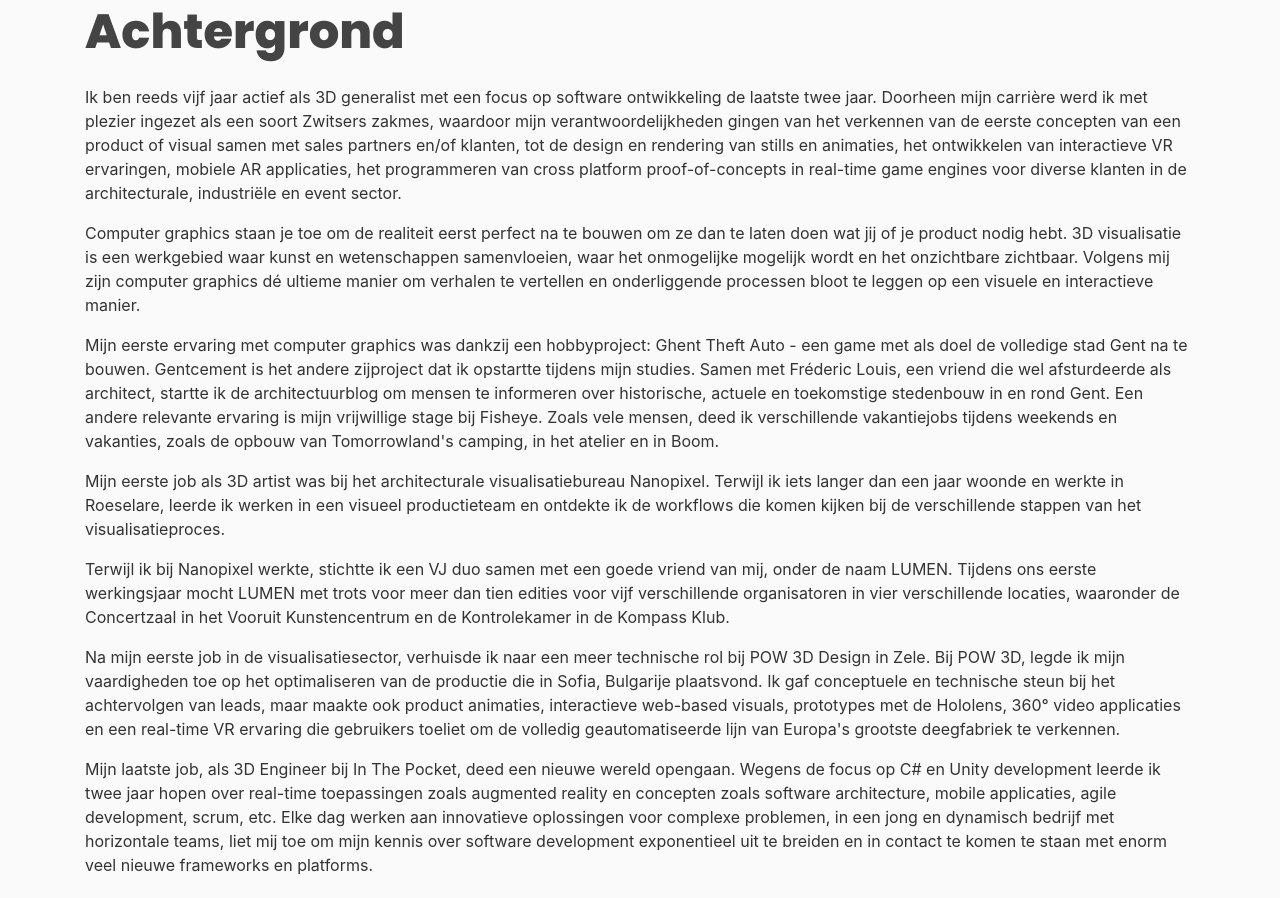
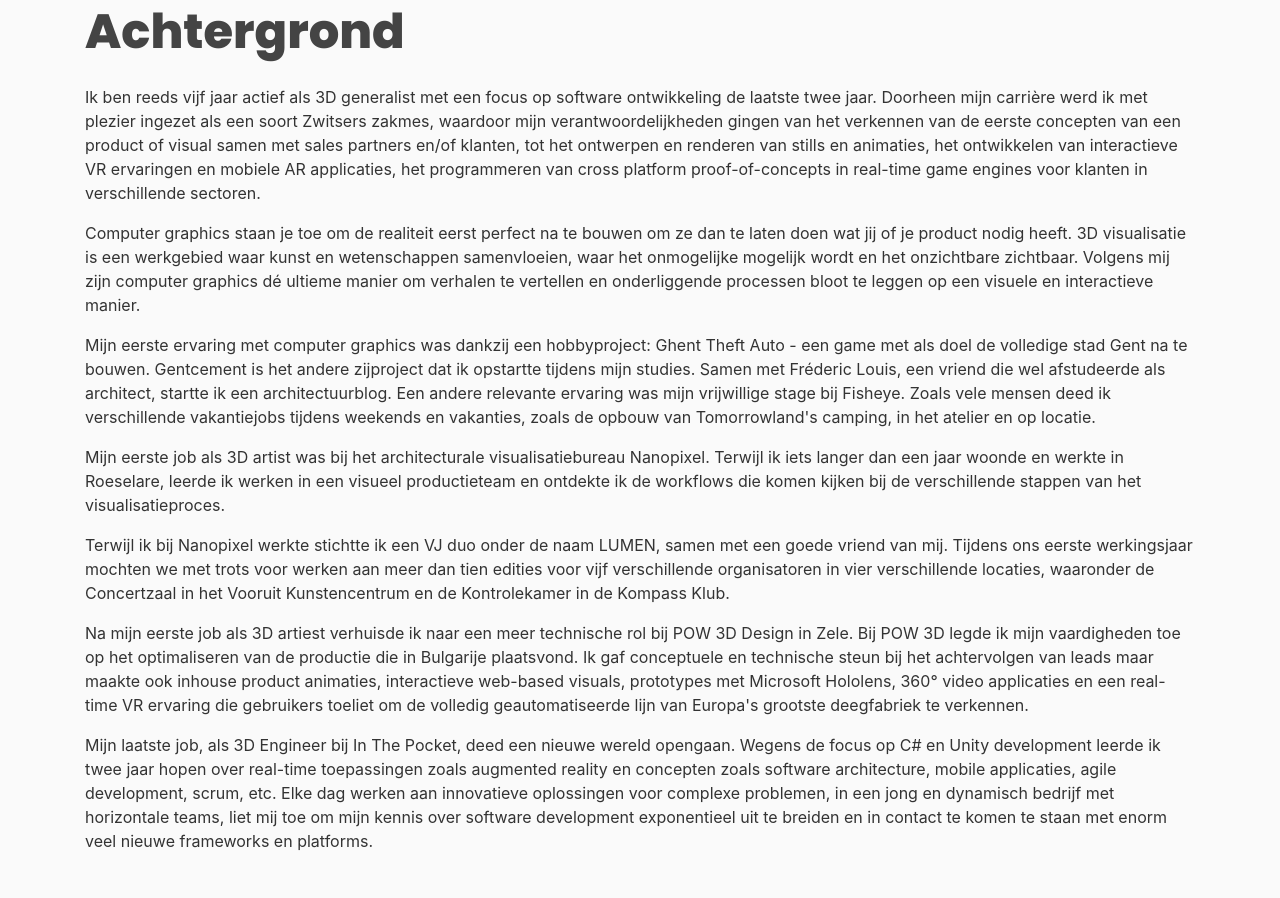
Before and after one commit to lucassel/lucassel.github.io, a plain HTML site: page nl.html in a window 1280 px wide. Shown: the part 629-1527 px from the top of the page. Drawn offline with nearby package versions, Linux system fonts and the light colour scheme.

Commit message:
nl updates

```diff
--- a/nl.html
+++ b/nl.html
@@ -66,17 +66,17 @@
         <h1 class="title">Achtergrond</h1>
 
 
-        <p>Ik ben reeds vijf jaar actief als 3D generalist met een focus op software ontwikkeling de laatste twee jaar. Doorheen mijn carrière werd ik met plezier ingezet als een soort Zwitsers zakmes, waardoor mijn verantwoordelijkheden gingen van het verkennen van de eerste concepten van een product of visual samen met sales partners en/of klanten, tot de design en rendering van stills en animaties, het ontwikkelen van interactieve VR ervaringen, mobiele AR applicaties, het programmeren van cross platform proof-of-concepts in real-time game engines voor diverse klanten in de architecturale, industriële en event sector.</p>
-
-        <p>Computer graphics staan je toe om de realiteit eerst perfect na te bouwen om ze dan te laten doen wat jij of je product nodig hebt. 3D visualisatie is een werkgebied waar kunst en wetenschappen samenvloeien, waar het onmogelijke mogelijk wordt en het onzichtbare zichtbaar. Volgens mij zijn computer graphics dé ultieme manier om verhalen te vertellen en onderliggende processen bloot te leggen op een visuele en interactieve manier.</p>
-
-        <p>Mijn eerste ervaring met computer graphics was dankzij een hobbyproject: Ghent Theft Auto - een game met als doel de volledige stad Gent na te bouwen. Gentcement is het andere zijproject dat ik opstartte tijdens mijn studies. Samen met Fréderic Louis, een vriend die wel afsturdeerde als architect, startte ik de architectuurblog om mensen te informeren over historische, actuele en toekomstige stedenbouw in en rond Gent. Een andere relevante ervaring is mijn vrijwillige stage bij Fisheye. Zoals vele mensen, deed ik verschillende vakantiejobs tijdens weekends en vakanties, zoals de opbouw van Tomorrowland&#39;s camping, in het atelier en in Boom.</p>
+        <p>Ik ben reeds vijf jaar actief als 3D generalist met een focus op software ontwikkeling de laatste twee jaar. Doorheen mijn carrière werd ik met plezier ingezet als een soort Zwitsers zakmes, waardoor mijn verantwoordelijkheden gingen van het verkennen van de eerste concepten van een product of visual samen met sales partners en/of klanten, tot het ontwerpen en renderen van stills en animaties, het ontwikkelen van interactieve VR ervaringen en mobiele AR applicaties, het programmeren van cross platform proof-of-concepts in real-time game engines voor klanten in verschillende sectoren.</p>
+
+        <p>Computer graphics staan je toe om de realiteit eerst perfect na te bouwen om ze dan te laten doen wat jij of je product nodig heeft. 3D visualisatie is een werkgebied waar kunst en wetenschappen samenvloeien, waar het onmogelijke mogelijk wordt en het onzichtbare zichtbaar. Volgens mij zijn computer graphics dé ultieme manier om verhalen te vertellen en onderliggende processen bloot te leggen op een visuele en interactieve manier.</p>
+
+        <p>Mijn eerste ervaring met computer graphics was dankzij een hobbyproject: Ghent Theft Auto - een game met als doel de volledige stad Gent na te bouwen. Gentcement is het andere zijproject dat ik opstartte tijdens mijn studies. Samen met Fréderic Louis, een vriend die wel afstudeerde als architect, startte ik een architectuurblog. Een andere relevante ervaring was mijn vrijwillige stage bij Fisheye. Zoals vele mensen deed ik verschillende vakantiejobs tijdens weekends en vakanties, zoals de opbouw van Tomorrowland&#39;s camping, in het atelier en op locatie.</p>
 
         <p>Mijn eerste job als 3D artist was bij het architecturale visualisatiebureau Nanopixel. Terwijl ik iets langer dan een jaar woonde en werkte in Roeselare, leerde ik werken in een visueel productieteam en ontdekte ik de workflows die komen kijken bij de verschillende stappen van het visualisatieproces.</p>
 
-        <p>Terwijl ik bij Nanopixel werkte, stichtte ik een VJ duo samen met een goede vriend van mij, onder de naam LUMEN. Tijdens ons eerste werkingsjaar mocht LUMEN met trots voor meer dan tien edities voor vijf verschillende organisatoren in vier verschillende locaties, waaronder de Concertzaal in het Vooruit Kunstencentrum en de Kontrolekamer in de Kompass Klub.</p>
-
-        <p>Na mijn eerste job in de visualisatiesector, verhuisde ik naar een meer technische rol bij POW 3D Design in Zele. Bij POW 3D, legde ik mijn vaardigheden toe op het optimaliseren van de productie die in Sofia, Bulgarije plaatsvond. Ik gaf conceptuele en technische steun bij het achtervolgen van leads, maar maakte ook product animaties, interactieve web-based visuals, prototypes met de Hololens, 360° video applicaties en een real-time VR ervaring die gebruikers toeliet om de volledig geautomatiseerde lijn van Europa&#39;s grootste deegfabriek te verkennen.</p>
+        <p>Terwijl ik bij Nanopixel werkte stichtte ik een VJ duo onder de naam LUMEN, samen met een goede vriend van mij. Tijdens ons eerste werkingsjaar mochten we met trots voor werken aan meer dan tien edities voor vijf verschillende organisatoren in vier verschillende locaties, waaronder de Concertzaal in het Vooruit Kunstencentrum en de Kontrolekamer in de Kompass Klub.</p>
+
+        <p>Na mijn eerste job als 3D artiest verhuisde ik naar een meer technische rol bij POW 3D Design in Zele. Bij POW 3D legde ik mijn vaardigheden toe op het optimaliseren van de productie die in Bulgarije plaatsvond. Ik gaf conceptuele en technische steun bij het achtervolgen van leads maar maakte ook inhouse product animaties, interactieve web-based visuals, prototypes met Microsoft Hololens, 360° video applicaties en een real-time VR ervaring die gebruikers toeliet om de volledig geautomatiseerde lijn van Europa&#39;s grootste deegfabriek te verkennen.</p>
 
         <p>Mijn laatste job, als 3D Engineer bij In The Pocket, deed een nieuwe wereld opengaan. Wegens de focus op C# en Unity development leerde ik twee jaar hopen over real-time toepassingen zoals augmented reality en concepten zoals software architecture, mobile applicaties, agile development, scrum, etc. Elke dag werken aan innovatieve oplossingen voor complexe problemen, in een jong en dynamisch bedrijf met horizontale teams, liet mij toe om mijn kennis over software development exponentieel uit te breiden en in contact te komen te staan met enorm veel nieuwe frameworks en platforms.</p>
 
```
Also changed, not shown: 2 other files.
